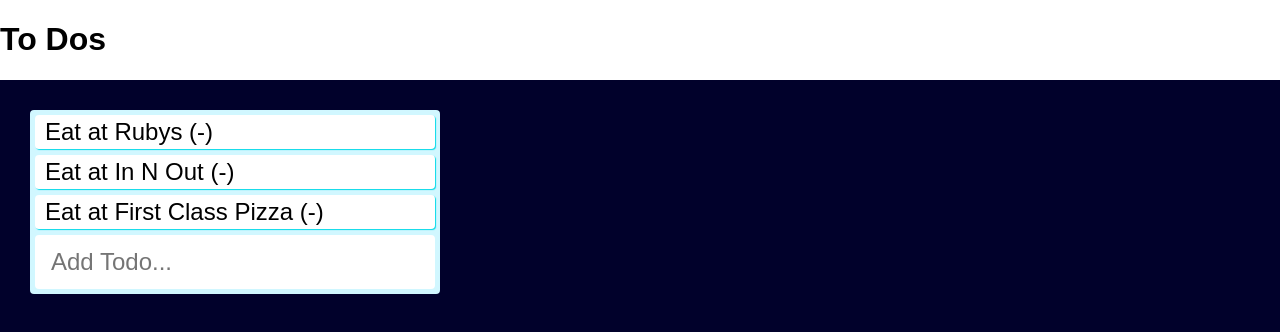
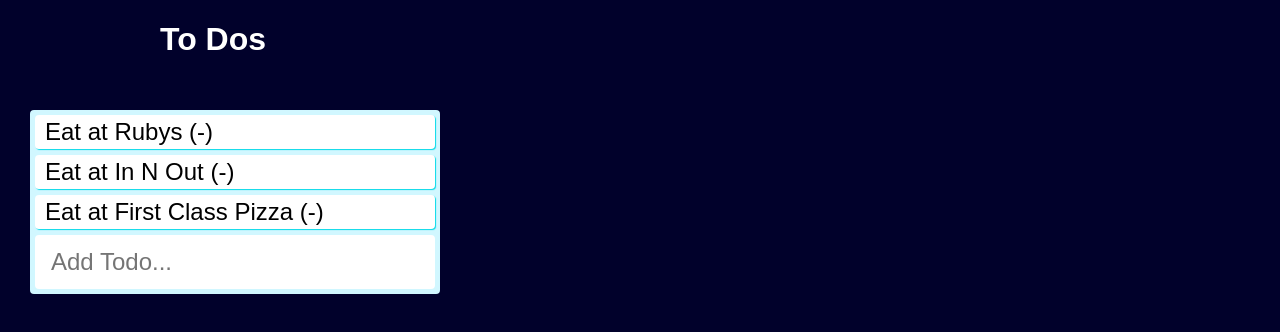
Before and after one commit to josephbaitz/To-Do-List-App, a plain HTML site: page index.html in a window 1280 px wide. Drawn offline with nearby package versions, Linux system fonts and the light colour scheme.

Commit message:
changed styles

```diff
--- a/styles.css
+++ b/styles.css
@@ -3,10 +3,14 @@
     font-family: 'Arial';
     -webkit-font-smoothing: antialiased;
     -moz-osx-font-smoothing: grayscale;
+    background: #01012b;
 }
 
 h1 {
     text-align: left;
+    background: #01012b;
+    color: #fff;
+    margin-left: 10rem;
 }
 
 code {
```
